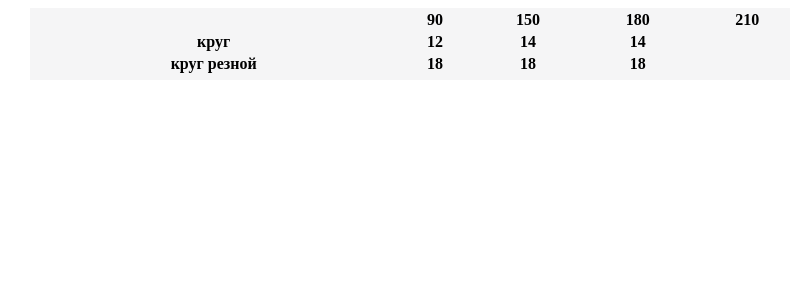
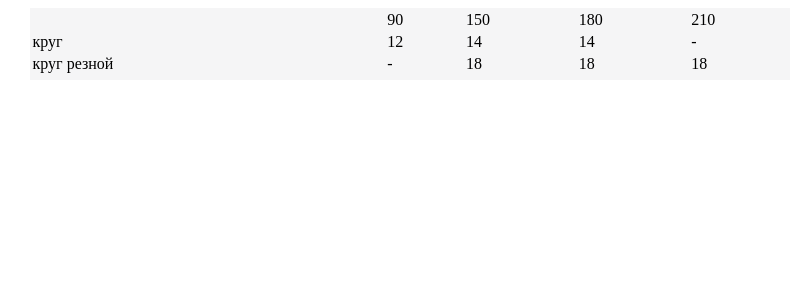
Before and after one commit to casplase1/donishki, a React app: page /wholesaleprice in a window 1280 px wide. Shown: the top 300 px of the page, without its empty margins (127-917 px from the left). Built offline with nearby package versions, Linux system fonts and the light colour scheme; the HTML template or start-up script is replaced by a standard one.

Commit message:
add example

```diff
--- a/src/WholesalePrice/priceList.jsx
+++ b/src/WholesalePrice/priceList.jsx
@@ -21,21 +21,29 @@ class PriceList extends Component {
           && data.map(group => (
             <table width="80%">
               <tr>
-                <th>&nbsp;</th>
+                <td>&nbsp;</td>
                 {group.sizes.map(size => (
-                  <th>{size}</th>
+                  <td>{size}</td>
                 ))}
               </tr>
 
               {group.types.map(type => (
                 <tr>
-                  <th>{type.name}</th>
-                  {type.items.map(item => (
-                    <th>{item.price}</th>
-                  ))}
+                  <td>{type.name}</td>
+                  {group.sizes.map((columnSize) => {
+                    const item = type.items.find((item) => {
+                      return item.size === columnSize
+                    });
+
+                    if (item !== undefined) {
+                      return <td>{item.price}</td>;
+                    }
+
+                    return <td>-</td>;
+                  })
+                  }
                 </tr>
               ))}
-
               <tr />
               <tr />
             </table>
```
